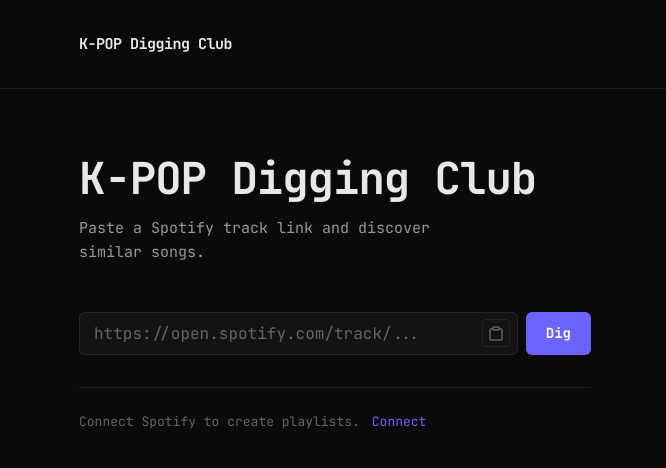
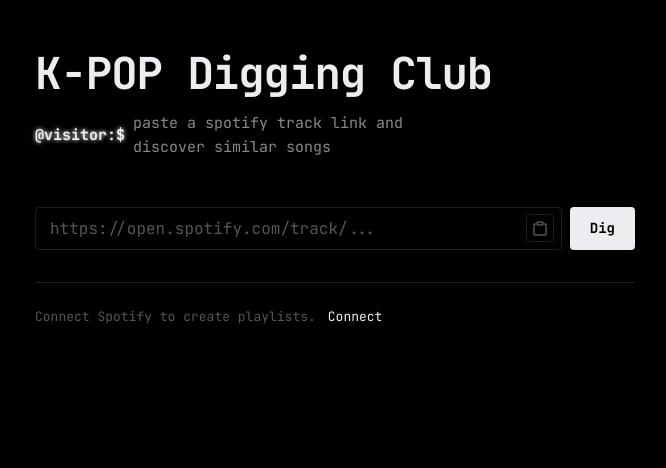
Before and after one commit to behaviodd/behaviodd.github.io, a Jekyll site: the page built from digging.html, in a window 1280 px wide. Shown: the top 468 px of the page, without its empty margins (305-971 px from the left). Built offline with Jekyll 4.4.1, drawn with Linux system fonts in a browser that asks for light colours; some web fonts are replaced; a script that is not in the unit is left out.

Commit message:
Redesign Digging Club with terminal aesthetic (thehanasachikocompany.com style)
Replace mint green/neon palette with pure black + off-white minimal design:
- Pure black background, off-white text, white borders
- Remove terminal window frame for full-page layout
- Add @visitor:$ prompt with blinking cursor
- Hover glow effects (text-shadow), 4px border-radius throughout
- Inverted submit button, transparent input, minimal scrollbar

Co-Authored-By: Claude Opus 4.6 <noreply@anthropic.com>

```diff
--- a/_layouts/digging.html
+++ b/_layouts/digging.html
@@ -12,12 +12,17 @@
     *, *::before, *::after { box-sizing: border-box; margin: 0; padding: 0; }
 
     :root {
-      --fg: #e8e8e8;
-      --fg-muted: #999;
-      --fg-faint: #666;
-      --bg: #0a0a0a;
-      --border: rgba(255, 255, 255, 0.08);
-      --accent: #6c63ff;
+      --fg: #ececf1;
+      --fg-80: #ececf1cc;
+      --fg-60: #888;
+      --fg-50: #555;
+      --bg: #000;
+      --border: rgba(255, 255, 255, 0.12);
+      --border-strong: rgba(255, 255, 255, 0.25);
+      --accent: #ececf1;
+      --accent-dim: #ececf1b3;
+      --surface: rgba(255, 255, 255, 0.03);
+      --surface-solid: #000;
       --font: "JetBrains Mono", "Pretendard", -apple-system, BlinkMacSystemFont, "Segoe UI", Roboto, sans-serif;
     }
 
@@ -34,41 +39,39 @@
       min-height: 100vh;
       display: flex;
       flex-direction: column;
+      background: #000;
     }
 
     body.dig-player-open main {
       padding-bottom: 120px;
     }
 
-    .container {
-      max-width: 560px;
-      margin: 0 auto;
-      padding: 0 24px;
-      width: 100%;
+    /* ── Scrollbar ── */
+    ::-webkit-scrollbar { width: 6px; }
+    ::-webkit-scrollbar-track { background: #000; }
+    ::-webkit-scrollbar-thumb {
+      background: rgba(255, 255, 255, 0.15);
+      border-radius: 999px;
     }
-
-    /* ── Header ── */
-    header {
-      padding: 32px 0;
-      border-bottom: 1px solid var(--border);
-    }
-    .logo {
-      font-weight: 700;
-      font-size: 15px;
-      color: var(--fg);
-      text-decoration: none;
-      letter-spacing: -0.5px;
-    }
-    .logo:hover {
-      color: var(--accent);
+    ::-webkit-scrollbar-thumb:hover {
+      background: rgba(255, 255, 255, 0.3);
     }
 
     /* ── Main ── */
     main {
       flex: 1;
-      padding: 64px 0;
+      padding: 48px 24px;
+      display: flex;
+      justify-content: center;
     }
 
+    .container {
+      max-width: 600px;
+      width: 100%;
+      align-self: flex-start;
+    }
+
+    /* ── Hero ── */
     .hero {
       margin-bottom: 48px;
     }
@@ -82,8 +85,27 @@
     }
     .hero p {
       font-size: 15px;
-      color: var(--fg-muted);
+      color: var(--fg-60);
       max-width: 420px;
+    }
+    .prompt-line {
+      display: flex;
+      align-items: center;
+      gap: 8px;
+    }
+    .prompt {
+      color: var(--fg);
+      font-weight: 700;
+      text-shadow: 0 0 4px #fff;
+    }
+    .cursor {
+      animation: blink 1s step-end infinite;
+      color: var(--fg);
+      font-weight: 700;
+    }
+    @keyframes blink {
+      0%, 100% { opacity: 1; }
+      50% { opacity: 0; }
     }
 
     /* ── Digging Club Form ── */
@@ -104,17 +126,18 @@
       font-size: 16px;
       font-family: var(--font);
       color: var(--fg);
-      background: rgba(255, 255, 255, 0.04);
+      background: transparent;
       border: 1px solid var(--border);
-      border-radius: 6px;
+      border-radius: 4px;
       outline: none;
-      transition: border-color 0.15s;
+      transition: border-color 0.2s, box-shadow 0.2s;
     }
     .dig-url-input:focus {
       border-color: var(--accent);
+      box-shadow: 0 0 8px rgba(255, 255, 255, 0.1);
     }
     .dig-url-input::placeholder {
-      color: var(--fg-faint);
+      color: var(--fg-50);
     }
     .dig-paste-btn {
       position: absolute;
@@ -127,31 +150,37 @@
       background: none;
       border: 1px solid var(--border);
       border-radius: 4px;
-      color: var(--fg-faint);
+      color: var(--fg-50);
       cursor: pointer;
-      transition: color 0.15s, border-color 0.15s;
+      transition: color 0.2s, border-color 0.2s, text-shadow 0.2s;
     }
     .dig-paste-btn:hover {
       color: var(--fg);
       border-color: var(--accent);
+      text-shadow: 0 0 4px #fff;
     }
     .dig-submit-btn {
       padding: 10px 20px;
       font-size: 14px;
       font-weight: 700;
       font-family: var(--font);
-      color: #fff;
-      background: var(--accent);
+      color: #000;
+      background: #ececf1;
       border: none;
-      border-radius: 6px;
+      border-radius: 4px;
       cursor: pointer;
-      transition: opacity 0.15s;
+      transition: transform 0.2s, text-shadow 0.2s, box-shadow 0.2s;
       flex-shrink: 0;
     }
-    .dig-submit-btn:hover { opacity: 0.8; }
+    .dig-submit-btn:hover {
+      transform: translateY(-1px);
+      box-shadow: 0 0 12px rgba(255, 255, 255, 0.2);
+    }
     .dig-submit-btn:disabled {
       opacity: 0.4;
       cursor: not-allowed;
+      transform: none;
+      box-shadow: none;
     }
 
     /* ── Seed Card ── */
@@ -160,10 +189,14 @@
       gap: 16px;
       padding: 16px;
       border: 1px solid var(--border);
-      border-radius: 8px;
+      border-radius: 4px;
       margin-bottom: 32px;
       align-items: center;
-      background: rgba(255, 255, 255, 0.02);
+      background: var(--surface);
+      transition: border-color 0.2s;
+    }
+    .dig-seed:hover {
+      border-color: var(--border-strong);
     }
     .dig-seed img {
       width: 80px;
@@ -186,7 +219,7 @@
     }
     .dig-seed-artist {
       font-size: 13px;
-      color: var(--fg-muted);
+      color: var(--fg-60);
       margin-bottom: 8px;
     }
     .dig-feature-tags {
@@ -195,19 +228,22 @@
       gap: 6px;
     }
     .dig-feature-tag {
-      font-size: 11px;
-      padding: 2px 8px;
-      border-radius: 12px;
-      background: rgba(255, 255, 255, 0.06);
-      color: var(--fg-muted);
+      font-size: 10px;
+      padding: 3px 10px;
+      border-radius: 4px;
+      border: 1px solid var(--border);
+      background: transparent;
+      color: var(--fg-60);
       white-space: nowrap;
+      text-transform: uppercase;
+      letter-spacing: 0.5px;
     }
 
     /* ── Loading ── */
     .dig-loading {
       text-align: center;
       padding: 48px 0;
-      color: var(--fg-muted);
+      color: var(--fg-60);
       font-size: 14px;
     }
     .dig-loading::after {
@@ -217,7 +253,7 @@
       height: 24px;
       margin: 16px auto 0;
       border: 2px solid var(--border);
-      border-top-color: var(--accent);
+      border-top-color: var(--fg);
       border-radius: 50%;
       animation: dig-spin 0.6s linear infinite;
     }
@@ -233,10 +269,10 @@
       margin-bottom: 8px;
     }
     .dig-results-count {
-      font-size: 12px;
-      color: var(--fg-faint);
+      font-size: 11px;
+      color: var(--fg-60);
       text-transform: uppercase;
-      letter-spacing: 1.5px;
+      letter-spacing: 2px;
       font-weight: 700;
     }
 
@@ -248,33 +284,41 @@
       display: flex;
       align-items: center;
       gap: 12px;
-      padding: 12px 0;
+      padding: 12px 8px;
       border-top: 1px solid var(--border);
+      border-radius: 4px;
       cursor: pointer;
-      transition: opacity 0.15s;
+      transition: background 0.2s, border-color 0.2s, text-shadow 0.2s;
     }
     .dig-result-item:last-child {
       border-bottom: 1px solid var(--border);
     }
-    .dig-result-item:hover { opacity: 0.7; }
+    .dig-result-item:hover {
+      background: rgba(255, 255, 255, 0.03);
+      border-color: var(--border-strong);
+    }
+    .dig-result-item:hover .dig-result-title {
+      text-shadow: 0 0 4px #fff;
+    }
     .dig-result-item.dig-playing {
-      background: rgba(108, 99, 255, 0.1);
-      margin: 0 -8px;
-      padding: 12px 8px;
-      border-radius: 6px;
-      border-color: transparent;
+      background: rgba(255, 255, 255, 0.06);
+      border-color: var(--border-strong);
+      box-shadow: 0 0 8px rgba(255, 255, 255, 0.05);
+    }
+    .dig-result-item.dig-playing .dig-result-title {
+      text-shadow: 0 0 4px #fff;
     }
 
     .dig-result-check {
       flex-shrink: 0;
       width: 16px;
       height: 16px;
-      accent-color: var(--accent);
+      accent-color: var(--fg);
     }
     .dig-result-img {
       width: 44px;
       height: 44px;
-      border-radius: 3px;
+      border-radius: 4px;
       object-fit: cover;
       flex-shrink: 0;
     }
@@ -288,10 +332,11 @@
       white-space: nowrap;
       overflow: hidden;
       text-overflow: ellipsis;
+      transition: text-shadow 0.2s;
     }
     .dig-result-artist {
       font-size: 12px;
-      color: var(--fg-muted);
+      color: var(--fg-60);
     }
 
     /* ── Playlist Bar ── */
@@ -305,7 +350,7 @@
     }
     .dig-playlist-bar label {
       font-size: 13px;
-      color: var(--fg-muted);
+      color: var(--fg-60);
       display: flex;
       align-items: center;
       gap: 6px;
@@ -323,17 +368,19 @@
       padding-top: 24px;
       border-top: 1px solid var(--border);
       font-size: 13px;
-      color: var(--fg-faint);
+      color: var(--fg-50);
       display: flex;
       align-items: center;
       gap: 12px;
     }
     .dig-auth-section a {
-      color: var(--accent);
+      color: var(--fg);
       text-decoration: none;
       cursor: pointer;
+      transition: text-shadow 0.2s;
     }
     .dig-auth-section a:hover {
+      text-shadow: 0 0 4px #fff;
       text-decoration: underline;
     }
 
@@ -343,8 +390,8 @@
       bottom: 0;
       left: 0;
       right: 0;
-      background: #111;
-      border-top: 1px solid rgba(255, 255, 255, 0.1);
+      background: #000;
+      border-top: 1px solid var(--border);
       z-index: 50;
       padding: 8px 16px;
       transform: translateY(100%);
@@ -354,7 +401,7 @@
       transform: translateY(0);
     }
     .dig-player-bar .dig-player-inner {
-      max-width: 560px;
+      max-width: 600px;
       margin: 0 auto;
       position: relative;
     }
@@ -364,21 +411,22 @@
       right: -4px;
       background: none;
       border: none;
-      color: var(--fg-faint);
+      color: var(--fg-50);
       font-size: 20px;
       cursor: pointer;
       line-height: 1;
       padding: 4px;
       z-index: 2;
-      transition: color 0.15s;
+      transition: color 0.15s, text-shadow 0.15s;
     }
     .dig-player-bar .dig-player-close:hover {
       color: var(--fg);
+      text-shadow: 0 0 4px #fff;
     }
     .dig-player-bar iframe {
       width: 100%;
       border: none;
-      border-radius: 8px;
+      border-radius: 4px;
       display: block;
     }
 
@@ -388,11 +436,12 @@
       bottom: 24px;
       left: 50%;
       transform: translateX(-50%) translateY(80px);
-      background: var(--fg);
-      color: var(--bg);
+      background: #ececf1;
+      color: #000;
       padding: 10px 20px;
-      border-radius: 8px;
+      border-radius: 4px;
       font-size: 13px;
+      font-weight: 700;
       opacity: 0;
       transition: all 0.3s ease;
       z-index: 100;
@@ -410,14 +459,15 @@
     .dig-error {
       padding: 12px 16px;
       border: 1px solid var(--border);
-      border-radius: 6px;
-      color: var(--fg-muted);
+      border-radius: 4px;
+      color: var(--fg-60);
       font-size: 13px;
       margin-bottom: 16px;
     }
 
     /* ── Responsive ── */
     @media (max-width: 480px) {
+      main { padding: 24px 12px; }
       .dig-form { flex-direction: column; }
       .dig-seed { flex-direction: column; text-align: center; }
       .dig-seed img { width: 120px; height: 120px; }
@@ -428,12 +478,6 @@
 </head>
 <body>
 
-  <header>
-    <div class="container">
-      <a href="/digging/" class="logo">K-POP Digging Club</a>
-    </div>
-  </header>
-
   <main>
     <div class="container">
       {{ content }}
--- a/digging.html
+++ b/digging.html
@@ -6,7 +6,7 @@ permalink: /digging/
 
 <div class="hero">
   <h1>K-POP Digging Club</h1>
-  <p>Paste a Spotify track link and discover similar songs.</p>
+  <p class="prompt-line"><span class="prompt">@visitor:$</span> paste a spotify track link and discover similar songs<span class="cursor">_</span></p>
 </div>
 
 <form class="dig-form" id="digForm" onsubmit="return handleSubmit(event)">
```
